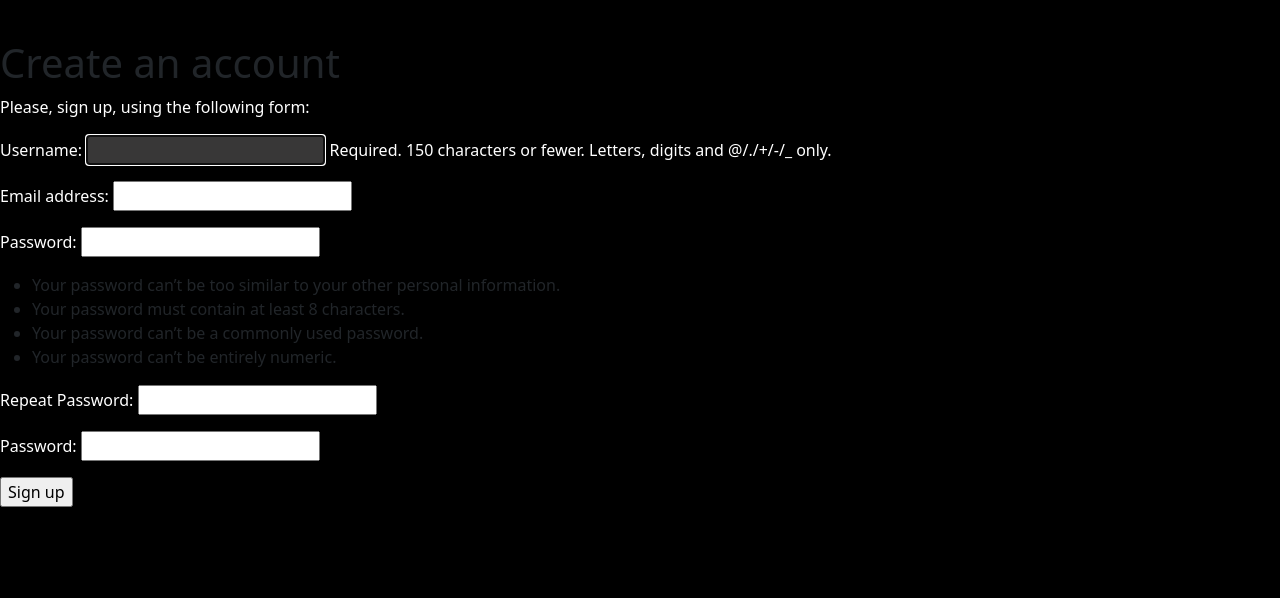
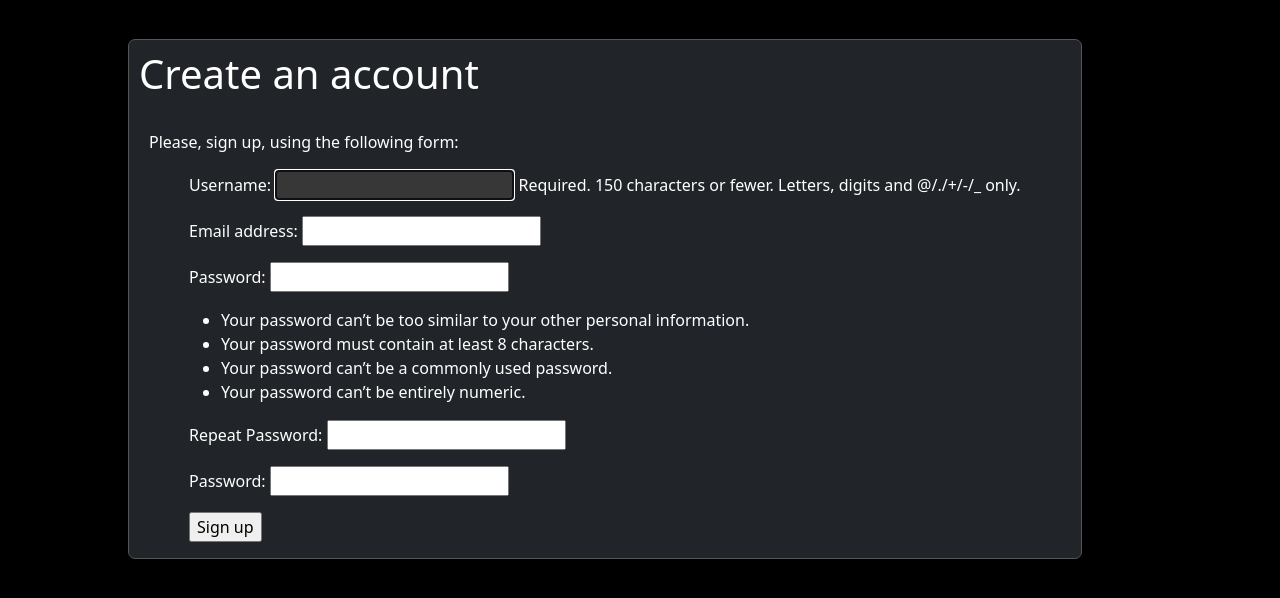
Before and after one commit to generalsuslik/fropy-django-social-network, a Django app: page /sign-up/ in a window 1280 px wide. Shown: the part 57-655 px from the top of the page. Run offline with Django 4.2, Linux system fonts and the light colour scheme.

Commit message:
before_dark_theme

```diff
--- a/boomnet/forms.py
+++ b/boomnet/forms.py
@@ -52,7 +52,7 @@ class AddCommentForm(forms.ModelForm):
     class Meta:
         model = Comment
         fields = ['image', 'text']
-        widgets = {'text': forms.Textarea(attrs={'cols': 80, 'rows': 4})}
+        widgets = {'text': forms.Textarea(attrs={'cols': 70, 'rows': 4})}
 
 
 class NewTopicForm(forms.ModelForm):
--- a/boomnet/views.py
+++ b/boomnet/views.py
@@ -26,12 +26,13 @@ Contents:
 def index(request):
     posts = Post.objects.all().order_by('-created_at')
     topics = Topic.objects.order_by('-created_at')
-    subscriptions = Subscription.objects.filter(user=request.user).order_by('-created_at')
-    subscribed_topics = []
-    for subscription in subscriptions:
-        subscribed_topics.append(subscription.topic)
 
     if request.user.is_authenticated:
+        subscriptions = Subscription.objects.filter(user=request.user).order_by('-created_at')
+        subscribed_topics = []
+        for subscription in subscriptions:
+            subscribed_topics.append(subscription.topic)
+
         bookmarks = UserBookmarking.objects.filter(user=request.user)
         bookmarked_posts = []
         for bookmark in bookmarks:
@@ -42,7 +43,7 @@ def index(request):
                    'subscribed_topics': subscribed_topics}
 
     else:
-        context = {'posts': posts, 'topics': topics, 'subscribed_topics': subscribed_topics}
+        context = {'posts': posts, 'topics': topics}
 
     return render(request, 'boomnet/index.html', context)
 
--- a/static/css/authentication_style.css
+++ b/static/css/authentication_style.css
@@ -2,4 +2,18 @@
 
 .login-form{
     margin-left: 50px;
+    margin-right: 50px;
 }
+
+.authentication {
+    border: 1px solid #565454;
+    display: inline-block;
+    border-radius: 7px;
+    margin-left: 10%;
+    margin-bottom: 10%;
+}
+
+.authentication-form{
+    margin: 10px;
+    color: white;
+}
--- a/static/css/post_view_style.css
+++ b/static/css/post_view_style.css
@@ -7,7 +7,7 @@
 
 .comment-form{
     display: inline-block;
-    border: solid 1px;
+    border: solid 1px #565454;
     border-radius: 7px;
     margin-bottom: 10px;
 }
@@ -19,7 +19,7 @@
 }
 
 .comment{
-    border: solid 1px;
+    border: solid 1px #565454;
     border-radius: 5px;
     margin-bottom: 10px;
 }
--- a/static/js/scripts.js
+++ b/static/js/scripts.js
@@ -16,8 +16,9 @@ function truncatePost(element) {
   if (height > 400) {
     element.style.maxHeight = '400px';
     element.style.overflow = 'hidden';
-    let gradient = 'linear-gradient(to bottom, rgba(0,0,0,0), rgba(0,0,0,1) 350px)';
+    let gradient = 'linear-gradient(to bottom, rgba(0,0,0,0), rgba(0,0,0,1) 100px)';
     element.style.backgroundImage = gradient;
+    element.style.filter = 'brightness(0.7)';
   }
 }
 
--- a/templates/base.html
+++ b/templates/base.html
@@ -15,7 +15,11 @@
   </head>
 
   <body class="bg-black" onload="processPosts()">
-    {% include "navbar.html" with subscribed_topics=subscribed_topics%}
+    {% if request.user.is_authenticated %}
+        {% include "navbar.html" with subscribed_topics=subscribed_topics%}
+    {% else %}
+        {% include "navbar.html" %}
+    {% endif %}
     <br>
     <br>
     <br>
--- a/templates/boomnet/edit_profile.html
+++ b/templates/boomnet/edit_profile.html
@@ -4,7 +4,9 @@
 
 {% block content %}
 
-    <h3>Edit ur profile here:</h3>
+    <div class="authentication bg-dark">
+        <div class="authentication-form">
+            <h3 class="white-text">Edit ur profile here:</h3>
             <div class="form">
                 <form method="post" enctype="multipart/form-data">
                     {{ user_edit_form.as_p }}
@@ -13,5 +15,7 @@
                     <p><input type="submit" value="Save changes"></p>
                 </form>
             </div>
+        </div>
+    </div>
 
 {% endblock %}
--- a/templates/boomnet/sign_up.html
+++ b/templates/boomnet/sign_up.html
@@ -4,14 +4,17 @@
 
 {% block content %}
 
-    <h1>Create an account</h1>
-    <p>Please, sign up, using the following form:</p>
-    <form method="post">
-{#        {{ profile_form }}#}
-        {{ user_form.as_p}}
-        {% csrf_token %}
-        <p><input type="submit" value="Sign up"></p>
-
-    </form>
+    <div class="authentication bg-dark">
+        <div class="authentication-form">
+            <h1 class="white-text">Create an account</h1>
+            <br>
+            <p style="margin-left: 10px">Please, sign up, using the following form:</p>
+            <form class="login-form" method="post">
+                {{ user_form.as_p}}
+                {% csrf_token %}
+                <p><input type="submit" value="Sign up"></p>
+            </form>
+        </div>
+    </div>
 
 {% endblock %}
--- a/templates/registration/login.html
+++ b/templates/registration/login.html
@@ -6,7 +6,9 @@
 
 {% block content %}
 
-    <h2>Log in</h2>
+    <div class="authentication bg-dark">
+        <div class="authentication-form">
+            <h2 class="white-text">Log in</h2>
             {% if form.errors %}
                 <p>
                     Ur username and password didn't match.
@@ -31,5 +33,7 @@
                     <a href="{% url 'boomnet:password_reset' %}">Forgotten ur password?</a>
                 </p>
             </div>
+        </div>
+    </div>
 
 {% endblock %}
```
Also changed, not shown: templates/boomnet/view_bookmarks.html (+64 -16 lines), templates/registration/password_change_form.html (+6 -1 lines), templates/registration/password_reset_form.html (+6 -1 lines), 1 other file. Lines whose indentation alone changed are shown as unchanged.
